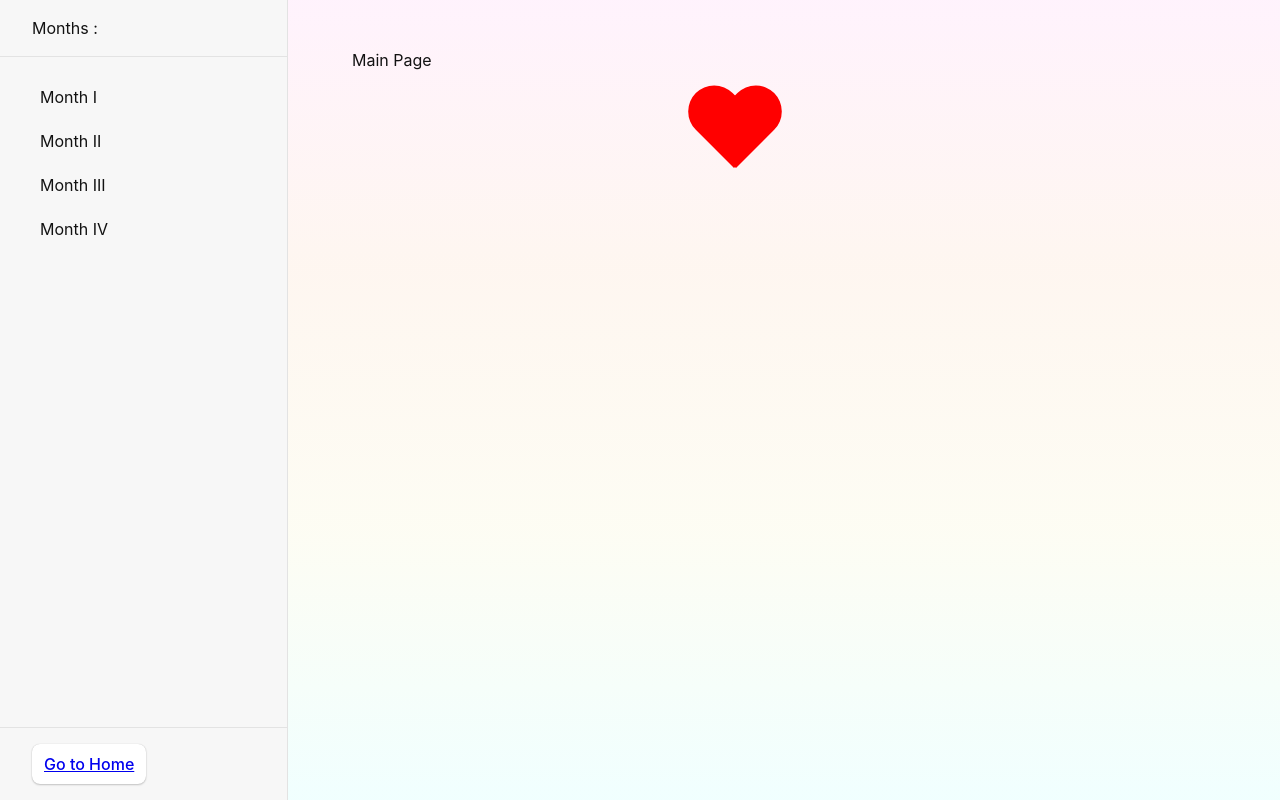
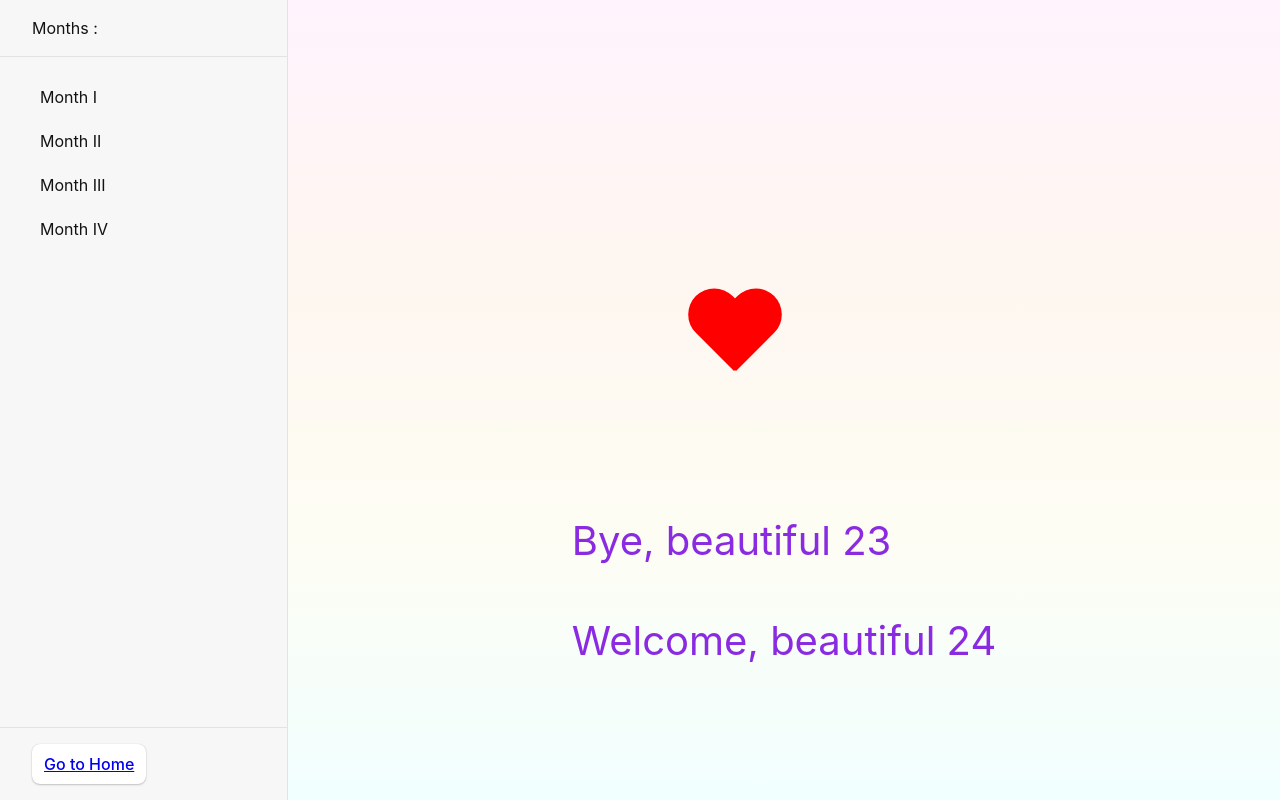
Before and after one commit to puneetha2024/happy-birthday, a React (Create React App) app: page /#/ in a window 1280 px wide. Built offline with nearby package versions, Linux system fonts and the light colour scheme; the HTML template or start-up script is replaced by a standard one.

Commit message:
Finished autio for Apr. and May

```diff
--- a/src/components/MainPage.css
+++ b/src/components/MainPage.css
@@ -1,3 +1,14 @@
+.heart-container {
+  margin-top: 30%;
+}
+
+.text-container {
+  margin: auto;
+  width: fit-content;
+  font-size: 40px;
+  color: blueviolet;
+}
+
 #heart {
   position: relative;
   width: 200px;
@@ -46,44 +57,44 @@
 
 /* Chrome, Safari, Opera */
 @-webkit-keyframes heartAnimationPart1 {
-  20% {width: 65px; height: 100px; left: 65px;}
+  23% {width: 65px; height: 100px; left: 65px;}
   25% {width: 52px; height: 80px; left: 50px;}
-  45% {width: 78px; height: 120px; left: 78px;}
+  48% {width: 78px; height: 120px; left: 78px;}
   50% {width: 52px; height: 80px; left: 50px;}
-  70% {width: 91px; height: 140px; left: 91px;}
+  73% {width: 91px; height: 140px; left: 91px;}
   75% {width: 52px; height: 80px; left: 50px;}
-  95% {width: 104px; height: 160px; left: 104px;}
+  98% {width: 104px; height: 160px; left: 104px;}
 }
 
 /* Standard syntax */
 @keyframes heartAnimationPart1 {
-  20% {width: 65px; height: 100px; left: 65px;}
+  23% {width: 65px; height: 100px; left: 65px;}
   25% {width: 52px; height: 80px; left: 50px;}
-  45% {width: 78px; height: 120px; left: 78px;}
+  48% {width: 78px; height: 120px; left: 78px;}
   50% {width: 52px; height: 80px; left: 50px;}
-  70% {width: 91px; height: 140px; left: 91px;}
+  73% {width: 91px; height: 140px; left: 91px;}
   75% {width: 52px; height: 80px; left: 50px;}
-  95% {width: 104px; height: 160px; left: 104px;}
+  98% {width: 104px; height: 160px; left: 104px;}
 }
 
 /* Chrome, Safari, Opera */
 @-webkit-keyframes heartAnimationPart2 {
-  20% {width: 65px; height: 100px;}
+  23% {width: 65px; height: 100px;}
   25% {width: 52px; height: 80px;}
-  45% {width: 78px; height: 120px;}
+  48% {width: 78px; height: 120px;}
   50% {width: 52px; height: 80px;}
-  70% {width: 91px; height: 140px;}
+  73% {width: 91px; height: 140px;}
   75% {width: 52px; height: 80px;}
-  95% {width: 104px; height: 160px;}
+  98% {width: 104px; height: 160px;}
 }
 
 /* Standard syntax */
 @keyframes heartAnimationPart2 {
-  20% {width: 65px; height: 100px;}
+  23% {width: 65px; height: 100px;}
   25% {width: 52px; height: 80px;}
-  45% {width: 78px; height: 120px;}
+  48% {width: 78px; height: 120px;}
   50% {width: 52px; height: 80px;}
-  70% {width: 91px; height: 140px;}
+  73% {width: 91px; height: 140px;}
   75% {width: 52px; height: 80px;}
-  95% {width: 104px; height: 160px;}
+  98% {width: 104px; height: 160px;}
 }
--- a/src/components/MainPage.jsx
+++ b/src/components/MainPage.jsx
@@ -3,8 +3,13 @@ import './MainPage.css';
 export default function MainPage() {
   return (
     <>
-      <p>Main Page</p>
-      <div id='heart'></div>
+      <div className='heart-container'>
+        <div id='heart'></div>
+      </div>
+      <div className='text-container'>
+        <p>Bye, beautiful 23</p>
+        <p>Welcome, beautiful 24</p>
+      </div>
     </>
   );
 }
--- a/src/components/months/III.jsx
+++ b/src/components/months/III.jsx
@@ -3,7 +3,7 @@ import { useOutletContext } from 'react-router-dom';
 import ImageAndText from '../common/ImageAndText/ImageAndText';
 import Audio from '../common/Audio/Audio';
 import importAll from '../../utils/importAll';
-import feb from '../audios/Feb.mp3';
+import apr from '../audios/Apr.mp3';
 
 export default function April() {
   const { isSidebarOpened } = useOutletContext();
@@ -12,7 +12,7 @@ export default function April() {
 
   return (
     <>
-      <Audio audioSrc={feb} />
+      <Audio audioSrc={apr} />
       <ImageAndText
         imgSrc={images['apr_1.png']}
         isSidebarOpened={isSidebarOpened}
--- a/src/components/months/IV.jsx
+++ b/src/components/months/IV.jsx
@@ -3,7 +3,7 @@ import { useOutletContext } from 'react-router-dom';
 import ImageAndText from '../common/ImageAndText/ImageAndText';
 import Audio from '../common/Audio/Audio';
 import importAll from '../../utils/importAll';
-import feb from '../audios/Feb.mp3';
+import may from '../audios/May.mp3';
 
 export default function May() {
   const { isSidebarOpened } = useOutletContext();
@@ -12,7 +12,7 @@ export default function May() {
 
   return (
     <>
-      <Audio audioSrc={feb} />
+      <Audio audioSrc={may} />
       <ImageAndText
         imgSrc={images['may_1.png']}
         isSidebarOpened={isSidebarOpened}
--- a/src/index.css
+++ b/src/index.css
@@ -167,9 +167,7 @@ form[action$="destroy"] button {
   color: #3992ff;
   text-decoration: none;
 }
-#contact a[href*="twitter"]:hover {
-  text-decoration: underline;
-}
+
 
 #contact h1 ~ div {
   display: flex;
```
Also changed, not shown: 2 other files (tests, documents, lock files or other folders).
